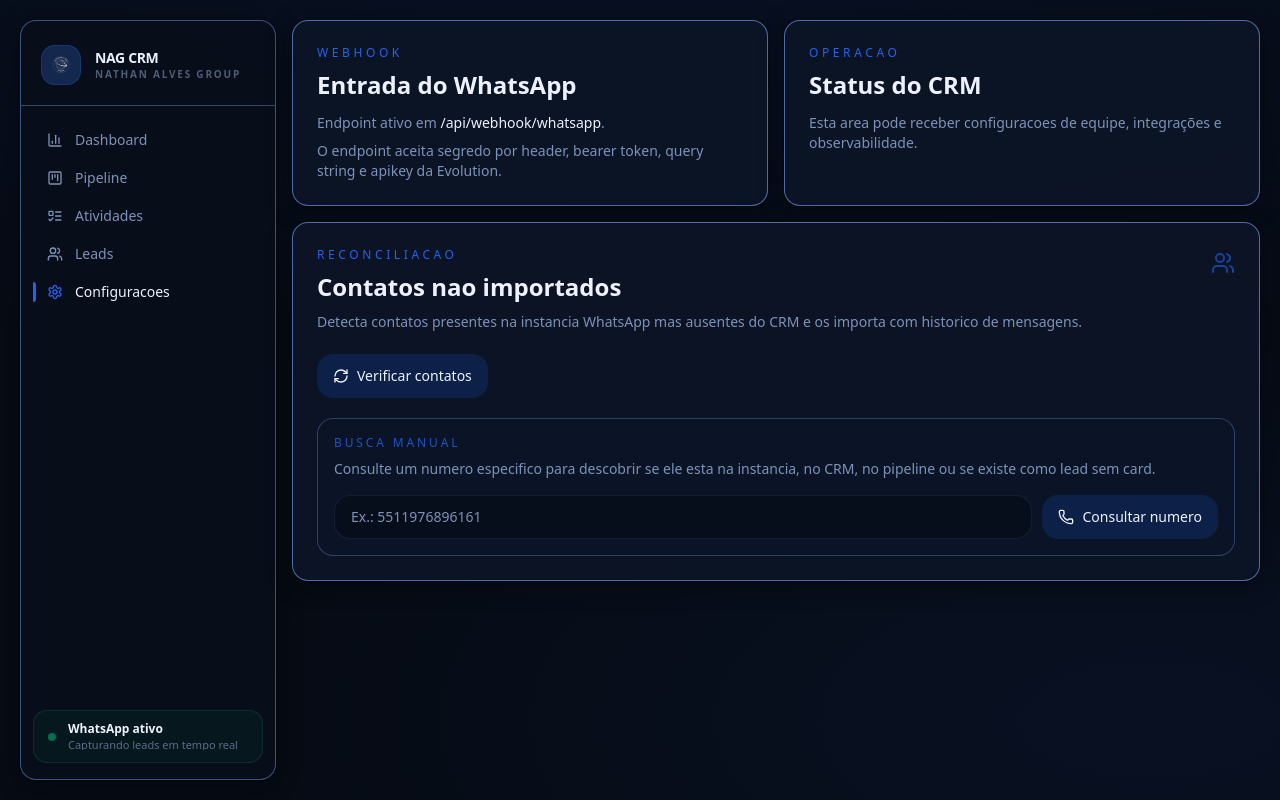
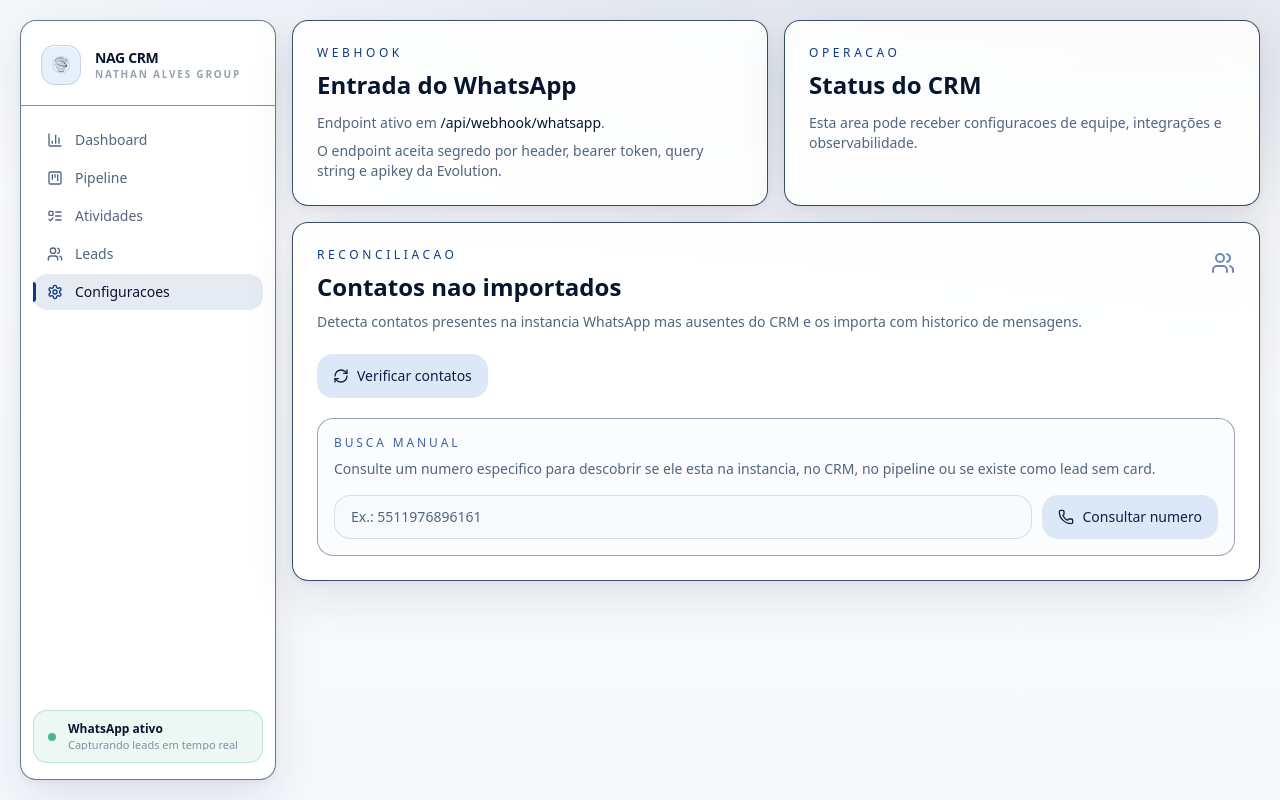
Before and after one commit to nthan-061/nag-crm, a Next.js app: page /settings in a window 1280 px wide. Built offline with nearby package versions, Linux system fonts and the light colour scheme.

Commit message:
Refresh CRM visual identity for light brand theme

```diff
--- a/app/globals.css
+++ b/app/globals.css
@@ -3,72 +3,84 @@
 @tailwind utilities;
 
 :root {
-  color-scheme: dark;
+  color-scheme: light;
 }
 
 * {
-  border-color: rgba(99, 131, 199, 0.14);
+  border-color: rgba(13, 32, 71, 0.13);
 }
 
 html,
 body {
   min-height: 100%;
-  background: #060B14;
-  color: #EEF2FF;
+  background: #f6f8fc;
+  color: #07162f;
 }
 
 body {
   background-image:
-    radial-gradient(ellipse 100% 60% at 50% -10%, rgba(30, 64, 175, 0.10), transparent),
-    radial-gradient(ellipse 70% 50% at 90% 90%, rgba(13, 27, 62, 0.35), transparent);
+    radial-gradient(ellipse 80% 46% at 50% -12%, rgba(13, 59, 134, 0.12), transparent),
+    radial-gradient(ellipse 64% 42% at 96% 8%, rgba(13, 32, 71, 0.08), transparent),
+    linear-gradient(180deg, rgba(255, 255, 255, 0.96), rgba(246, 248, 252, 0.98));
 }
 
-/* ── Surface components ────────────────────────────────────── */
 .glass-panel {
-  background: rgba(12, 21, 38, 0.92);
-  backdrop-filter: blur(20px);
+  background: rgba(255, 255, 255, 0.88);
+  backdrop-filter: blur(18px);
 }
 
 .sidebar-surface {
-  background: rgba(8, 14, 26, 0.97);
+  background: rgba(255, 255, 255, 0.94);
   backdrop-filter: blur(24px);
 }
 
-/* ── Scrollbar ─────────────────────────────────────────────── */
 ::-webkit-scrollbar {
   width: 4px;
   height: 4px;
 }
+
 ::-webkit-scrollbar-track {
   background: transparent;
 }
+
 ::-webkit-scrollbar-thumb {
-  background: rgba(99, 131, 199, 0.18);
+  background: rgba(13, 32, 71, 0.18);
   border-radius: 99px;
 }
+
 ::-webkit-scrollbar-thumb:hover {
-  background: rgba(99, 131, 199, 0.32);
+  background: rgba(13, 32, 71, 0.32);
 }
 
-/* ── Typography utilities ──────────────────────────────────── */
 .label-overline {
   font-size: 0.6875rem;
-  font-weight: 600;
+  font-weight: 700;
   letter-spacing: 0.18em;
   text-transform: uppercase;
-  color: #7E92B8;
+  color: #0d3b86;
 }
 
-/* ── Priority left border helper ──────────────────────────── */
-.priority-alta   { border-left: 3px solid #DC2626; }
-.priority-media  { border-left: 3px solid #D97706; }
-.priority-baixa  { border-left: 3px solid #059669; }
+.priority-alta {
+  border-left: 3px solid #dc2626;
+}
 
-/* ── Live pulse ────────────────────────────────────────────── */
+.priority-media {
+  border-left: 3px solid #d97706;
+}
+
+.priority-baixa {
+  border-left: 3px solid #059669;
+}
+
 @keyframes live-pulse {
-  0%, 100% { opacity: 1; }
-  50%       { opacity: 0.4; }
+  0%, 100% {
+    opacity: 1;
+  }
+  50% {
+    opacity: 0.4;
+  }
 }
+
 .live-dot {
   animation: live-pulse 2s ease-in-out infinite;
 }
--- a/app/layout.tsx
+++ b/app/layout.tsx
@@ -11,7 +11,7 @@
   children
 }: Readonly<{ children: ReactNode }>) {
   return (
-    <html lang="pt-BR" className="dark">
+    <html lang="pt-BR">
       <body className="min-h-screen antialiased">{children}</body>
     </html>
   );
--- a/components/activities/activity-card.tsx
+++ b/components/activities/activity-card.tsx
@@ -70,7 +70,7 @@
       <div className="flex items-start gap-2">
         <button
           type="button"
-          className="mt-0.5 flex h-7 w-7 flex-shrink-0 items-center justify-center rounded-lg text-tertiary transition hover:bg-white/[0.05] hover:text-secondary"
+          className="mt-0.5 flex h-7 w-7 flex-shrink-0 items-center justify-center rounded-lg text-tertiary transition hover:bg-accent/[0.06] hover:text-secondary"
           aria-label="Arrastar atividade"
           {...(draggable ? attributes : {})}
           {...(draggable ? listeners : {})}
@@ -117,7 +117,7 @@
         <div className="mt-3 flex justify-end gap-1.5 border-t border-border/35 pt-3">
           <button
             type="button"
-            className="flex h-8 w-8 items-center justify-center rounded-lg text-secondary transition hover:bg-white/[0.05] hover:text-foreground"
+            className="flex h-8 w-8 items-center justify-center rounded-lg text-secondary transition hover:bg-accent/[0.06] hover:text-foreground"
             onClick={() => onEdit?.(activity)}
             aria-label="Editar atividade"
           >
--- a/components/activities/activity-column.tsx
+++ b/components/activities/activity-column.tsx
@@ -32,13 +32,13 @@
       ref={setNodeRef}
       className={cn(
         "flex h-full min-w-[310px] max-w-[310px] flex-col rounded-2xl border border-border/50 transition-all duration-150",
-        "bg-[rgba(9,17,31,0.75)] backdrop-blur-sm",
+        "bg-white/70 backdrop-blur-sm shadow-card",
         isOver && "border-accent/35 bg-accent/[0.04] shadow-glow"
       )}
     >
       <header className="flex items-center justify-between border-b border-border/40 px-4 py-3.5">
         <div className="flex items-center gap-2.5">
-          <span className={cn("h-2.5 w-2.5 rounded-full ring-1 ring-black/20", COLUMN_DOT[column.id])} />
+          <span className={cn("h-2.5 w-2.5 rounded-full ring-1 ring-primary/15", COLUMN_DOT[column.id])} />
           <h2 className="text-sm font-semibold leading-none text-foreground">{column.title}</h2>
         </div>
         <span className="flex h-5 min-w-[20px] items-center justify-center rounded-md border border-border/60 bg-surface/60 px-1.5 text-[11px] font-bold tabular-nums text-secondary/80">
--- a/components/activities/activity-dialog.tsx
+++ b/components/activities/activity-dialog.tsx
@@ -33,7 +33,7 @@
           </div>
           <button
             type="button"
-            className="flex h-9 w-9 items-center justify-center rounded-lg text-secondary transition hover:bg-white/[0.05] hover:text-foreground"
+            className="flex h-9 w-9 items-center justify-center rounded-lg text-secondary transition hover:bg-accent/[0.06] hover:text-foreground"
             onClick={onClose}
             aria-label="Fechar"
           >
--- a/components/dashboard/dashboard-overview.tsx
+++ b/components/dashboard/dashboard-overview.tsx
@@ -115,7 +115,7 @@
                   {latestCards.map((card, i) => (
                     <tr
                       key={card.card_id}
-                      className="group transition-colors hover:bg-white/[0.025]"
+                      className="group transition-colors hover:bg-accent/[0.035]"
                       style={{ animationDelay: `${i * 30}ms` }}
                     >
                       <td className="px-6 py-3.5">
--- a/components/kanban/kanban-column.tsx
+++ b/components/kanban/kanban-column.tsx
@@ -24,7 +24,7 @@
       ref={setNodeRef}
       className={cn(
         "flex h-full min-w-[300px] max-w-[300px] flex-col rounded-2xl border border-border/50 transition-all duration-150",
-        "bg-[rgba(9,17,31,0.75)] backdrop-blur-sm",
+        "bg-white/70 backdrop-blur-sm shadow-card",
         isOver && "border-accent/35 bg-accent/[0.04] shadow-glow"
       )}
     >
@@ -33,7 +33,7 @@
         <div className="flex items-center gap-2.5">
           {/* Color indicator */}
           <span
-            className="h-2.5 w-2.5 rounded-full flex-shrink-0 ring-1 ring-black/20"
+            className="h-2.5 w-2.5 rounded-full flex-shrink-0 ring-1 ring-primary/15"
             style={{ backgroundColor: column.cor ?? "#2563EB" }}
           />
           <h3 className="text-sm font-semibold text-foreground leading-none">
--- a/components/layout/sidebar.tsx
+++ b/components/layout/sidebar.tsx
@@ -23,13 +23,13 @@
       {/* ── Brand header ──────────────────────────── */}
       <div className="px-5 pt-6 pb-5 border-b border-border/50">
         <div className="flex items-center gap-3.5">
-          <div className="flex h-10 w-10 flex-shrink-0 items-center justify-center rounded-xl border border-accent/25 bg-accent-muted/60">
+          <div className="flex h-10 w-10 flex-shrink-0 items-center justify-center rounded-xl border border-accent/15 bg-accent-muted/70 shadow-inner-highlight">
             <Image
-              src="/logo-white.png"
+              src="/logo-blue.png"
               alt="Nathan Alves Group"
               width={26}
               height={26}
-              className="opacity-85 object-contain"
+              className="opacity-90 object-contain"
             />
           </div>
           <div className="min-w-0">
@@ -58,8 +58,8 @@
               className={cn(
                 "relative flex items-center gap-3 rounded-xl px-3.5 py-2.5 text-sm font-medium transition-all duration-150",
                 isActive
-                  ? "bg-accent/12 text-foreground"
-                  : "text-secondary hover:bg-white/[0.04] hover:text-foreground/80"
+                  ? "bg-accent/10 text-foreground"
+                  : "text-secondary hover:bg-accent/[0.06] hover:text-foreground/80"
               )}
             >
               {/* Active indicator */}
--- a/components/leads/leads-table.tsx
+++ b/components/leads/leads-table.tsx
@@ -124,7 +124,7 @@
             </thead>
             <tbody className="divide-y divide-border/20">
               {leads.map((lead) => (
-                <tr key={lead.id} className="group transition-colors hover:bg-white/[0.025]">
+                <tr key={lead.id} className="group transition-colors hover:bg-accent/[0.035]">
                   <td className="px-6 py-3.5">
                     <span className="font-semibold text-foreground">{lead.nome}</span>
                   </td>
--- a/components/ui/button.tsx
+++ b/components/ui/button.tsx
@@ -8,8 +8,8 @@
     variants: {
       variant: {
         default: "bg-accent text-white shadow-premium hover:bg-accent/90",
-        secondary: "bg-primary text-foreground hover:bg-primary/80",
-        ghost: "bg-transparent text-secondary hover:bg-white/5 hover:text-foreground"
+        secondary: "bg-accent-muted text-primary hover:bg-accent-muted/75",
+        ghost: "bg-transparent text-secondary hover:bg-accent/[0.06] hover:text-foreground"
       },
       size: {
         default: "h-11 px-4 py-2",
--- a/tailwind.config.ts
+++ b/tailwind.config.ts
@@ -6,31 +6,27 @@
   theme: {
     extend: {
       colors: {
-        // ── Core surfaces ──────────────────────────────────────────
-        background: "#060B14",       // deep midnight navy — brand-aligned, not generic black
-        foreground: "#EEF2FF",       // blue-tinted white — warmer than pure white
-        card: "#0C1526",             // rich dark navy surface
-        "card-hover": "#0F1B30",     // card hover state
-        surface: "#0F1A30",          // elevated surface
-        primary: "#0D2047",          // deep brand navy
-        muted: "#09111F",            // darkest fill
-        // ── Brand palette ──────────────────────────────────────────
-        accent: "#2563EB",           // institutional blue
-        "accent-hover": "#1D55D4",   // accent hover
-        "accent-muted": "#1E3A70",   // accent subtle bg
-        navy: "#0D1B3E",             // deepest brand navy
-        // ── Text ────────────────────────────────────────────────────
-        secondary: "#7E92B8",        // muted blue-grey text
-        tertiary: "#4E617F",         // very muted text
-        // ── Utility ─────────────────────────────────────────────────
-        border: "rgba(99, 131, 199, 0.14)",
-        "border-strong": "rgba(99, 131, 199, 0.28)",
+        background: "#F6F8FC",
+        foreground: "#07162F",
+        card: "#FFFFFF",
+        "card-hover": "#F8FAFE",
+        surface: "#EEF3FA",
+        primary: "#0D2047",
+        muted: "#E7EDF6",
+        accent: "#0D3B86",
+        "accent-hover": "#0A2E68",
+        "accent-muted": "#DCE8F8",
+        navy: "#07162F",
+        secondary: "#52647E",
+        tertiary: "#7B8CA5",
+        border: "rgba(13, 32, 71, 0.13)",
+        "border-strong": "rgba(13, 32, 71, 0.26)",
         success: "#059669",
         warning: "#D97706",
         danger: "#DC2626",
-        "success-muted": "#064E3B",
-        "warning-muted": "#451A03",
-        "danger-muted": "#450A0A",
+        "success-muted": "#DFF7EC",
+        "warning-muted": "#FFF1D7",
+        "danger-muted": "#FEE2E2",
       },
       borderRadius: {
         sm: "0.375rem",
@@ -42,11 +38,11 @@
         "4xl": "1.5rem",
       },
       boxShadow: {
-        premium: "0 4px 24px rgba(0, 0, 0, 0.4), 0 1px 3px rgba(0, 0, 0, 0.3)",
-        card: "0 2px 8px rgba(0, 0, 0, 0.25)",
-        elevated: "0 12px 40px rgba(0, 0, 0, 0.55), 0 2px 8px rgba(0, 0, 0, 0.3)",
-        glow: "0 0 24px rgba(37, 99, 235, 0.22)",
-        "inner-highlight": "inset 0 1px 0 rgba(255, 255, 255, 0.04)",
+        premium: "0 18px 48px rgba(13, 32, 71, 0.10), 0 2px 10px rgba(13, 32, 71, 0.06)",
+        card: "0 8px 24px rgba(13, 32, 71, 0.07)",
+        elevated: "0 24px 70px rgba(13, 32, 71, 0.18), 0 4px 16px rgba(13, 32, 71, 0.08)",
+        glow: "0 0 28px rgba(13, 59, 134, 0.16)",
+        "inner-highlight": "inset 0 1px 0 rgba(255, 255, 255, 0.88)",
       },
       fontSize: {
         "2xs": ["0.625rem", { lineHeight: "0.875rem" }],
```
